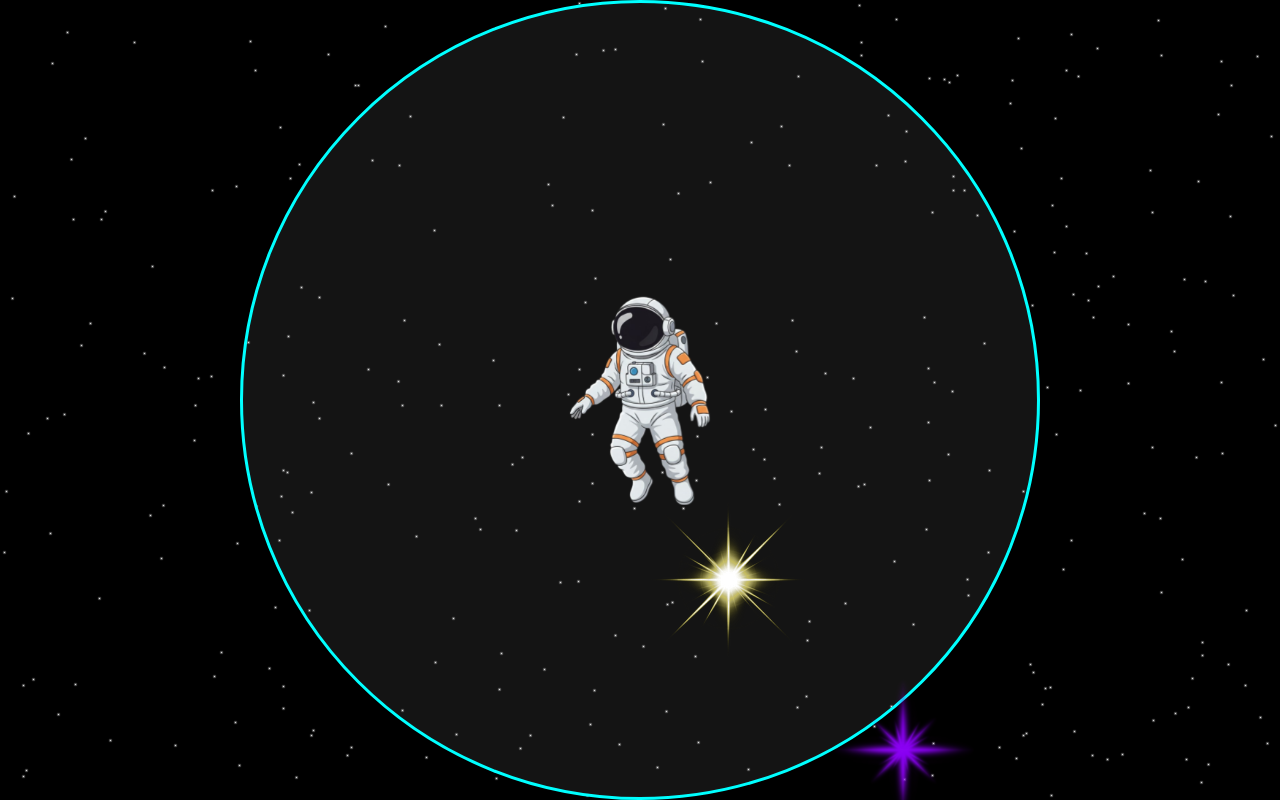
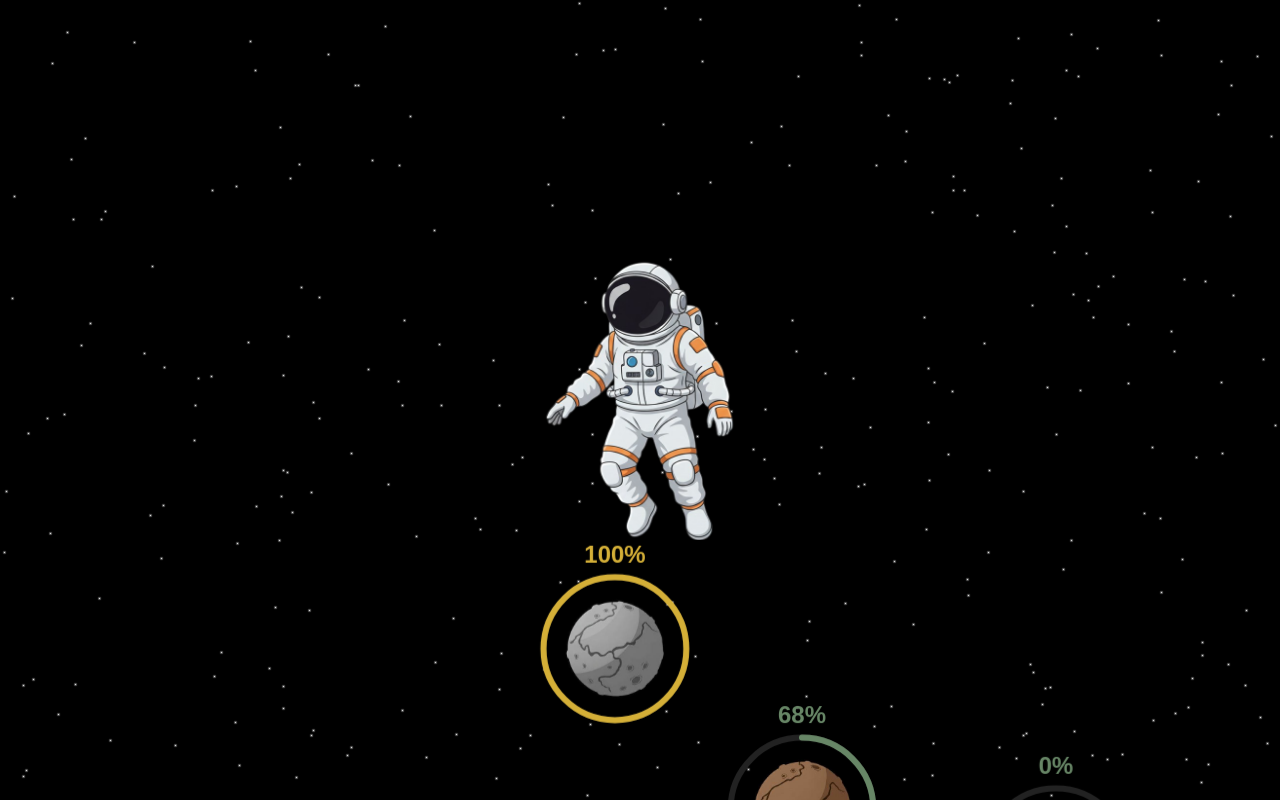
Before and after one commit to salivo/CO_Hack_25, a Next.js app in the folder frontend/: page /future_viever in a window 1280 px wide. Built offline with nearby package versions, Linux system fonts and the light colour scheme.

Commit message:
U can click on objects now

```diff
--- a/frontend/src/app/components/future_viever.jsx
+++ b/frontend/src/app/components/future_viever.jsx
@@ -52,7 +52,7 @@ export default function FutureViewer({
         {/* Контейнер, который движется по орбите */}
         <div
           onClick={() => {
-            console.log("Planet clicked");
+            console.log("Star clicked");
             onOpen();
           }}
           style={{
--- a/frontend/src/app/components/planet_viever.jsx
+++ b/frontend/src/app/components/planet_viever.jsx
@@ -1,7 +1,7 @@
 "use client";
 
 import Image from "next/image";
-import React from "react";
+import React, { useState } from "react";
 
 const TEXT_COLOR = "#678666";
 const PROGRESS_COLOR = "#1f3f4f";
@@ -20,14 +20,17 @@ export default function PlanetViewer({
   explored = false,
   text_color = TEXT_COLOR,
   is_player = false,
+  name = "1",
+  ui_text = "None",
+  onOpen,
 }) {
   const spinDirection = clockwise ? "normal" : "reverse";
   const orbitDirection = clockwise ? "normal" : "reverse";
-
+  const [open, setOpen] = useState(false);
   // масштабируем планету и орбиту
   const scaledSize = size * zoom;
   const scaledRadius = radius * zoom;
-
+  const heightMultiplier = is_player ? 1.4 : 1;
   // ====== параметры прогресс кольца ======
   const ringSize = scaledSize * 1.7; // размер кольца вокруг планеты
   const r = ringSize * 0.42; // радиус круга
@@ -37,9 +40,13 @@ export default function PlanetViewer({
   // const text_color = "#678666";
   const PROGRESS_COLOR = "#1f3f4f";
   const GOLD_COLOR = "#D4AF37";
+  const offsetY = scaledSize / 2;
 
   return (
-    <div className="absolute top-1/2 left-1/2 -translate-x-1/2 -translate-y-1/2 pointer-events-none">
+    <div
+      className="absolute top-1/2 left-1/2 -translate-x-1/2 -translate-y-1/2 cursor-pointer"
+      onClick={() => onOpen(ui_text)}
+    >
       {/* Контейнер-ось орбиты */}
       <div
         className="absolute"
@@ -53,6 +60,10 @@ export default function PlanetViewer({
       >
         {/* Контейнер планеты (внутри будет SVG и сама планета) */}
         <div
+          onClick={() => {
+            console.log("Planet clicked");
+            onOpen();
+          }}
           style={{
             position: "absolute",
             top: -ringSize / 2,
@@ -75,6 +86,19 @@ export default function PlanetViewer({
               }}
             >
               {percentage}%
+            </span>
+          )}
+          {!is_player && (
+            <span
+              className="text-2xl font-bold mb-4"
+              style={{
+                color: text_color,
+                textAlign: "center",
+                display: "block",
+                transform: `translateY(${scaledSize * 1.1}px)`,
+              }}
+            >
+              {}
             </span>
           )}
           {/* SVG progress ring */}
@@ -116,7 +140,7 @@ export default function PlanetViewer({
             className="absolute"
             style={{
               width: scaledSize,
-              height: scaledSize,
+              height: scaledSize * heightMultiplier, // ← растягиваем по вертикали
               top: "50%",
               left: "50%",
               transform: "translate(-50%, -50%)",
@@ -128,7 +152,10 @@ export default function PlanetViewer({
               fill
               draggable={false}
               sizes={`${Math.round(scaledSize)}px`}
-              style={{ objectFit: "cover", borderRadius: "50%" }}
+              style={{
+                objectFit: "cover",
+                borderRadius: is_player ? "15%" : "50%", // planetary round, player tall
+              }}
             />
           </div>
         </div>
--- a/frontend/src/app/components/planetspace3.jsx
+++ b/frontend/src/app/components/planetspace3.jsx
@@ -1,62 +1,71 @@
 "use client";
-const GOLD_COLOR = "#D4AF37";
 
 import React, { useState, useCallback } from "react";
 import PlanetViewer from "./planet_viever";
+import StarBackground from "./star_bg";
+import Modal from "./ui/modal"; // ← добавил импорт модалки
 
-// твои планеты
+const GOLD_COLOR = "#D4AF37";
 
-const player = "/login.jpg";
+// твои изображения
+const player = "/astronaut.jpg";
 const explored_star = "/login.jpg";
 const unexplored_planet = "/noactive.jpg";
 const matematika_planet = "/matematika.jpg";
 const elektrotechnika_planet = "/elektrotechnika.jpg";
 const mechanika_planet = "/mechanika.jpg";
 
+// список объектов
 const objects = [
   {
     explored: true,
     size: 100,
     radius: 440,
-    speed_koef: 1,
+    speed_koef: 7,
     src: matematika_planet,
-    percentage: 69,
+    percentage: 68,
+    ui_text: "Матеша",
   },
   {
     explored: false,
     size: 100,
-    radius: 200,
-    speed_koef: 3,
+    radius: 250,
+    speed_koef: 5,
     src: elektrotechnika_planet,
     percentage: 100,
+    ui_text: "Электро",
   },
   {
     explored: true,
     size: 100,
-    radius: 600,
-    speed_koef: 2,
+    radius: 620,
+    speed_koef: 10,
     src: mechanika_planet,
+    ui_text: "Мехи",
   },
   {
     explored: false,
     size: 200,
     radius: 0,
-    speed_koef: 2,
+    speed_koef: 200,
     src: player,
     is_player: true,
+    ui_text: "Главный немощ",
   },
 ];
 
-const ringRadius = 400;
-
 export default function PlanetSpace() {
   const [zoom, setZoom] = useState(1);
+
+  // 🔥 добавил состояния модалки
+  const [modalOpen, setModalOpen] = useState(false);
+  const [modalText, setModalText] = useState("");
 
   const handleWheel = useCallback((e) => {
     e.preventDefault();
     setZoom((prev) => {
       let next = prev - e.deltaY * 0.0015;
-      return Math.min(Math.max(next, 0.3), 3);
+      return Math.min(Math.max(next, 0.3), 1.5);
     });
   }, []);
 
@@ -65,6 +74,8 @@ export default function PlanetSpace() {
       className="relative min-h-screen w-full bg-black overflow-hidden"
       onWheel={handleWheel}
     >
+      <StarBackground count={300} />
+
       {objects.map((p, index) => (
         <PlanetViewer
           key={index}
@@ -72,8 +83,20 @@ export default function PlanetSpace() {
           {...p}
           src={p.radius === 0 ? player : p.explored ? p.src : unexplored_planet}
           text_color={p.percentage >= 100 ? GOLD_COLOR : p.text_color}
+          // 🔥 вот здесь я подключил открытие окна
+          onOpen={(text) => {
+            setModalText(text);
+            setModalOpen(true);
+          }}
         />
       ))}
+
+      {/* 🔥 здесь появляется окно */}
+      <Modal open={modalOpen} onClose={() => setModalOpen(false)}>
+        <div className="text-white text-xl whitespace-pre-wrap">
+          {modalText}
+        </div>
+      </Modal>
     </div>
   );
 }
--- a/frontend/src/app/future_viever/page.js
+++ b/frontend/src/app/future_viever/page.js
@@ -1,10 +1,10 @@
 "use client";
-import Universe from "../components/universe";
+import PlanetSpace from "../components/planetspace3";
 
 export default function Home() {
   return (
     <div className="flex flex-col h-full">
-      <Universe />
+      <PlanetSpace />
     </div>
   );
 }
```
